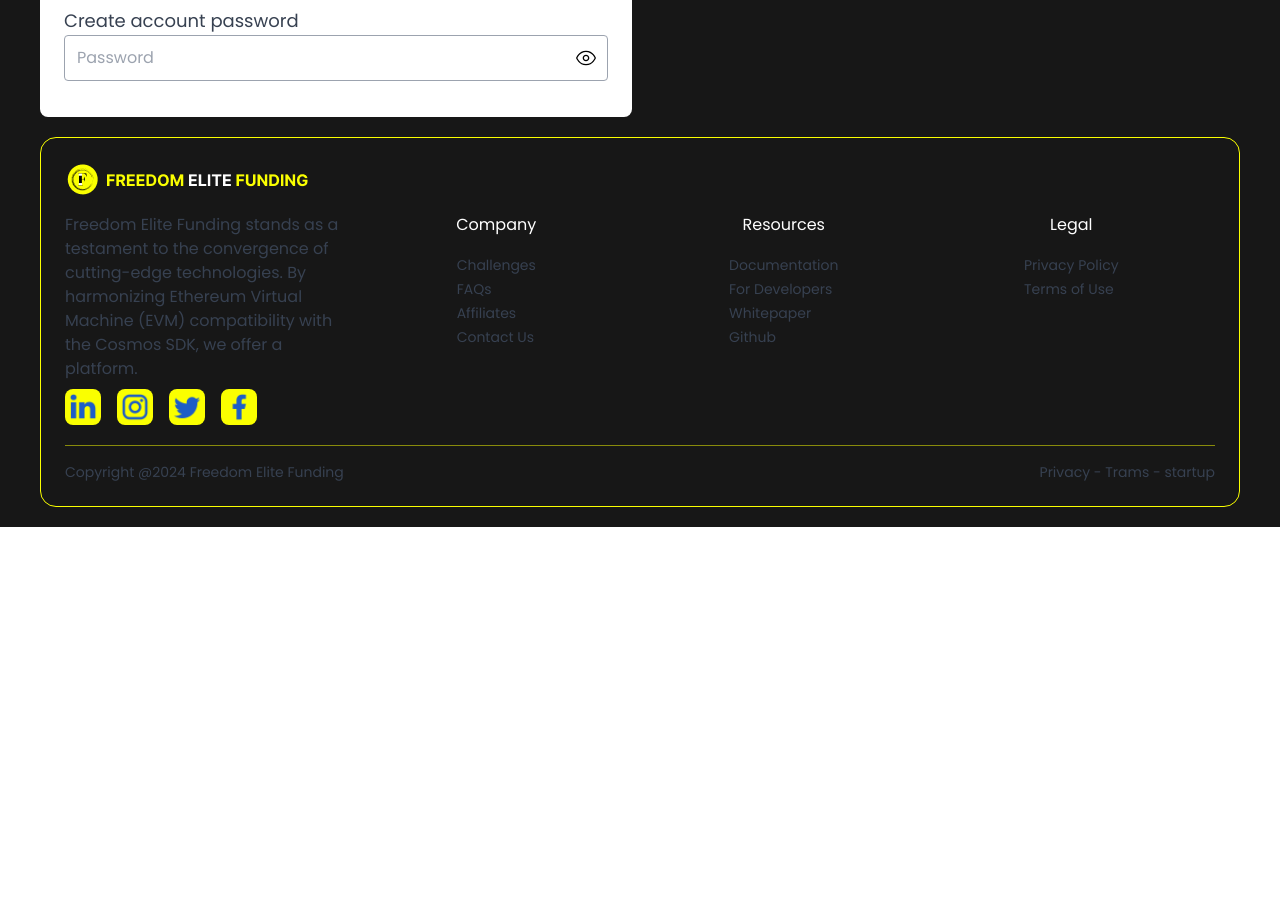
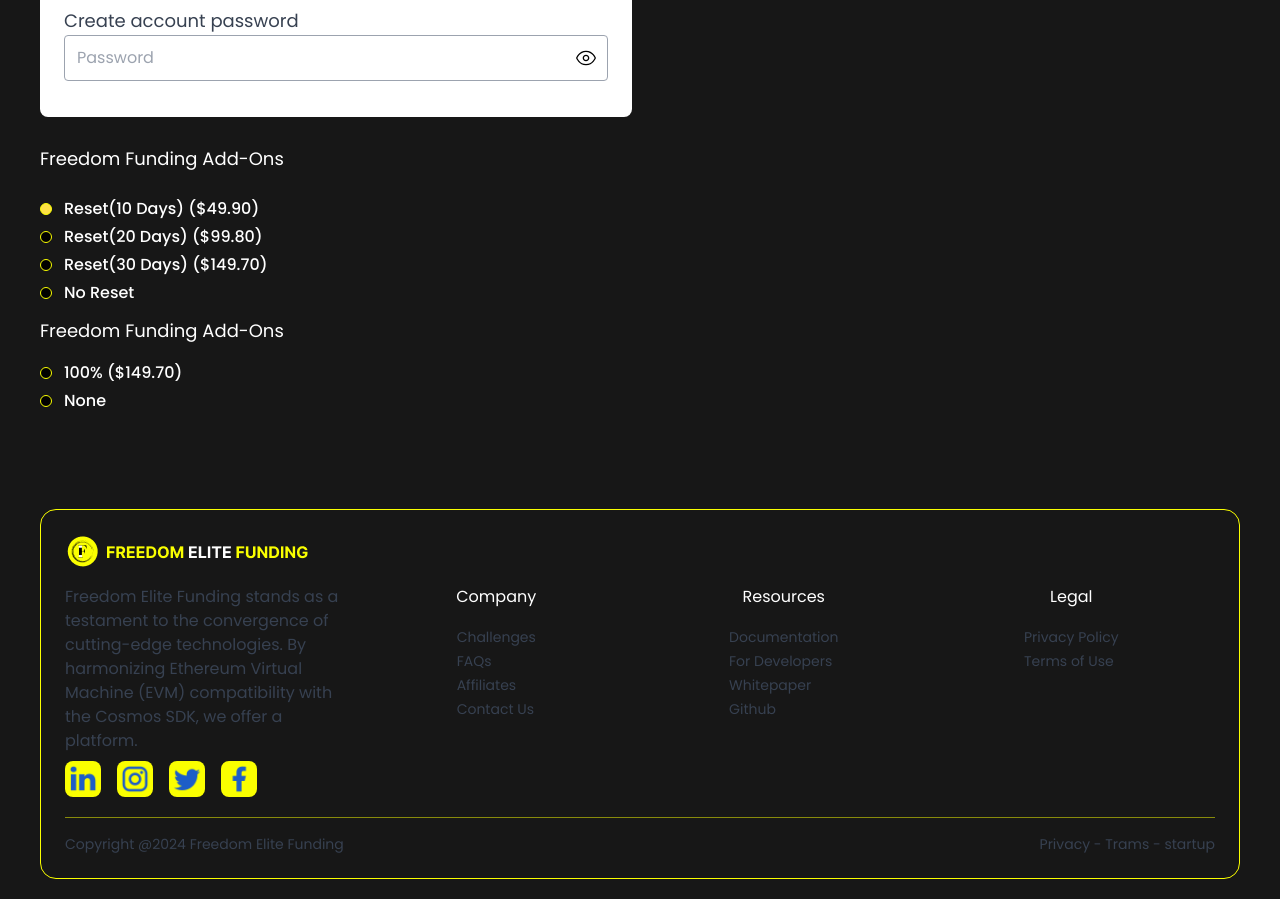
Before and after one commit to ghayas9/freedom-elite-funding, a Next.js app: page /checkout/1 in a window 1280 px wide. Shown: the part 1300-2199 px from the top of the page. Before the commit the page ends 1827 px from the top, so only its background shows below. Built offline with nearby package versions, Linux system fonts and the light colour scheme.

Commit message:
radio-btn

```diff
--- a/src/pages/checkout/[id].tsx
+++ b/src/pages/checkout/[id].tsx
@@ -16,6 +16,7 @@
 export default function Checkout() {
   const router = useRouter();
   const [isOpen, setIsOpen] = useState(false);
+  const [addOn,setAddOn]=useState('rest10')
   const [country, setCountry] = useState<SelectMenuOption["value"]>("BE");
   const [checkedItems, setCheckedItems] = useState({
     terms: false,
@@ -36,6 +37,11 @@
   const handlePaymentMethodChange = (method: any) => {
     setSelectedPaymentMethod((prevMethod) =>
       prevMethod === method ? "" : method
+    );
+  };
+  const handleAdsOnChange = (ad: any) => {
+    setAddOn((prevAd) =>
+      prevAd === ad ? "" : ad
     );
   };
 
@@ -90,12 +96,13 @@
         <div className="max-w-[1200px] mx-auto flex flex-col items-center mt-20">
           <div className="w-full flex items-center justify-between px-8 py-3 bg-white border-t-4 border-[#8fae1b]">
             <p>2 Step - Power Challenge (10K)” has been added to your cart</p>
-            <button className="bg-gray-300 flex justify-center  items-center px-2 py-1 rounded font-medium text-[#515151]">
+            <button className="bg-gray-300 flex justify-center  items-center px-2 min-w-24 py-1 rounded font-medium text-[#515151]">
               View cart
             </button>
           </div>
           <div className="w-full grid grid-cols-6 gap-4 mt-8">
-            <div className="bg-white col-span-3 rounded-lg px-6 py-5">
+            <div className="lg:col-span-3 col-span-12">
+              <div className="bg-white rounded-lg px-6 py-5">
               <p className="font-bold text-4xl">Billing Details</p>
               <div className="mb-4 mt-8">
                 <label className=" text-gray-700 text-lg mb-2">
@@ -237,9 +244,146 @@
                   </div>
                 </div>
               </div>
+              </div>
+              <div className="flex flex-col mt-4">
+                <p className="text-white text-lg my-3">Freedom Funding Add-Ons</p>
+              <div className="flex gap-3 items-center mt-3">
+                    <input
+                      type="radio"
+                      id="rest10"
+                      name="rest10"
+                      value="rest10"
+                      checked={addOn === "rest10"}
+                      onChange={() => handleAdsOnChange("rest10")}
+                      className={`appearance-none border border-customYellow rounded-full w-3 h-3 ${
+                        addOn === "rest10"
+                          ? " bg-yellow-300 checked:bg-yellow-300"
+                          : "bg-black"
+                      }`}
+
+                    />
+                    <label
+                      htmlFor="rest10"
+                      className="font-medium text-white"
+                    >
+                     Reset(10 Days) ($49.90)
+                    </label>
+                  </div>
+                  <div className="flex gap-3 items-center mt-1">
+                    <input
+                      type="radio"
+                      id="rest20"
+                      name="rest20"
+                      value="rest20"
+                      checked={addOn === "rest20"}
+                      onChange={() => handleAdsOnChange("rest20")}
+                      className={`appearance-none border border-customYellow rounded-full w-3 h-3 ${
+                        addOn === "rest20"
+                          ? " bg-yellow-300 checked:bg-yellow-300 "
+                          : "bg-black"
+                      }`}
+                    />
+                    <label
+                      htmlFor="rest20"
+                      className="font-medium text-white"
+                    >
+                    Reset(20 Days) ($99.80)
+                    </label>
+
+                  </div>
+                  <div className="flex gap-3 items-center mt-1">
+                    <input
+                      type="radio"
+                      id="rest30"
+                      name="rest30"
+                      value="rest30"
+                      checked={addOn === "rest30"}
+                      onChange={() => handleAdsOnChange("rest30")}
+                      className={`appearance-none border border-customYellow rounded-full w-3 h-3 ${
+                        addOn === "rest30"
+                          ? " bg-yellow-300 checked:bg-yellow-300 "
+                          : "bg-black"
+                      }`}
+                    />
+                    <label
+                      htmlFor="rest30"
+                      className="font-medium text-white"
+                    >
+                    Reset(30 Days) ($149.70)
+                    </label>
+
+                  </div>
+                  <div className="flex gap-3 items-center mt-1">
+                    <input
+                      type="radio"
+                      id="noreset"
+                      name="noreset"
+                      value="noreset"
+                      checked={addOn === "noreset"}
+                      onChange={() => handleAdsOnChange("noreset")}
+                      className={`appearance-none border border-customYellow rounded-full w-3 h-3 ${
+                        addOn === "noreset"
+                          ? " bg-yellow-300 checked:bg-yellow-300 "
+                          : "bg-black"
+                      }`}
+                    />
+                    <label
+                      htmlFor="noreset"
+                      className="font-medium text-white"
+                    >
+                   No Reset
+                    </label>
+
+                  </div>
+                  <p className="my-3 text-white text-lg">Freedom Funding Add-Ons</p>
+                  <div className="flex gap-3 items-center mt-1">
+                    <input
+                      type="radio"
+                      id="100%"
+                      name="100%"
+                      value="100%"
+                      checked={addOn === "100%"}
+                      onChange={() => handleAdsOnChange("100%")}
+                      className={`appearance-none border border-customYellow rounded-full w-3 h-3 ${
+                        addOn === "100%"
+                          ? " bg-yellow-300 checked:bg-yellow-300 "
+                          : "bg-black"
+                      }`}
+                    />
+                    <label
+                      htmlFor="100%"
+                      className="font-medium text-white"
+                    >
+                  100% ($149.70)
+                    </label>
+
+                  </div>
+                  <div className="flex gap-3 items-center mt-1">
+                    <input
+                      type="radio"
+                      id="none"
+                      name="none"
+                      value="none"
+                      checked={addOn === "none"}
+                      onChange={() => handleAdsOnChange("none")}
+                      className={`appearance-none border border-customYellow rounded-full w-3 h-3 ${
+                        addOn === "none"
+                          ? " bg-yellow-300 checked:bg-yellow-300 "
+                          : "bg-black"
+                      }`}
+                    />
+                    <label
+                      htmlFor="none"
+                      className="font-medium text-white"
+                    >
+                  None
+                    </label>
+
+                  </div>
+              </div>
             </div>
 
-            <div className=" col-span-3">
+            <div className=" lg:col-span-3 col-span-12">
               <div className="bg-white rounded-lg px-6 h-[354px] py-5">
                 <p className="font-bold text-4xl mt-2">Billing Details</p>
                 <div className="flex justify-between items-center w-full mt-4 py-3">
@@ -515,7 +659,7 @@
             </div>
           </div>
         </div>
-        <div className="w-full mt-5">
+        <div className="w-full mt-24">
           <FooterCheckout />
         </div>
       </div>
```
